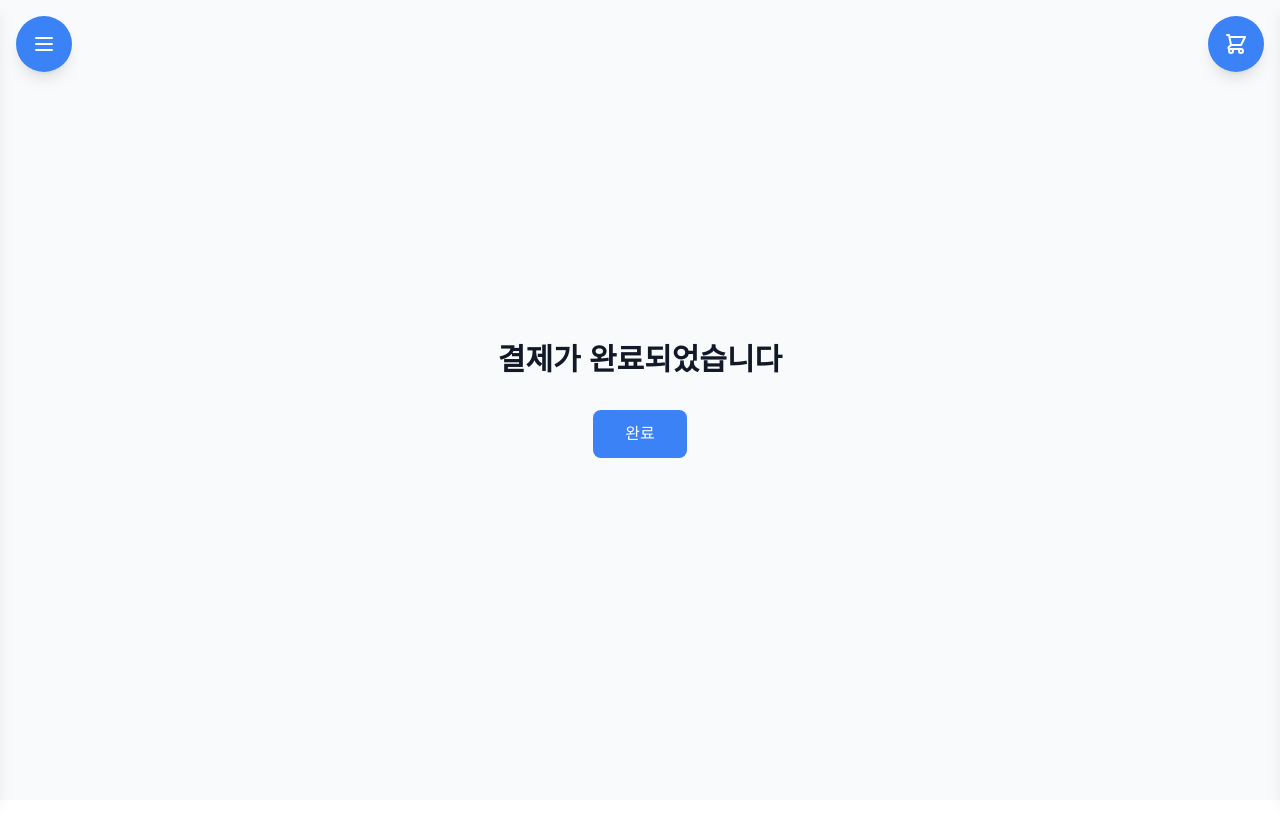
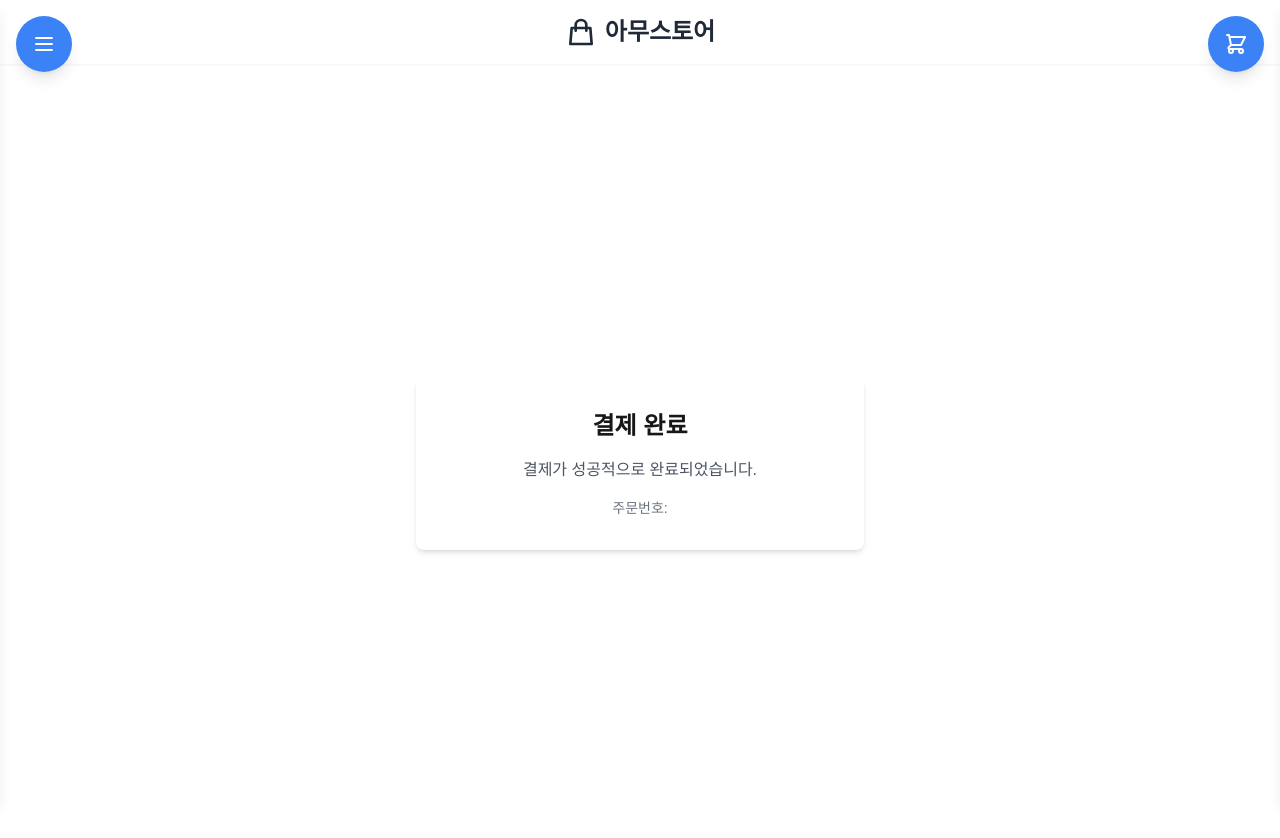
Before and after one commit to chococobyeol/ahmoostore, a Next.js app: page /payments/success in a window 1280 px wide. Shown: the top 838 px of the page. Before the commit the page ends 800 px from the top, so only its background shows below. Built offline with nearby package versions, Linux system fonts and the light colour scheme.

Commit message:
UI/UX 개선 및 기능 추가
- 사이드바 오버레이 및 닫기 기능 추가
- 헤더 컴포넌트 추가 및 디자인 개선
- 결제 완료 후 주문 상태 업데이트 기능 구현
- 전반적인 UI/UX 개선

```diff
--- a/src/app/layout.tsx
+++ b/src/app/layout.tsx
@@ -1,10 +1,8 @@
 import type { Metadata } from "next";
 import localFont from "next/font/local";
 import "./globals.css";
-import { CartProvider } from '@/context/CartContext';
-import { CartSidebar } from '@/components/CartSidebar';
-import UserMenuSidebar from '@/components/UserMenuSidebar';
-import { AuthProvider } from '@/context/AuthContext';
+import ClientProviders from '@/components/ClientProviders';
+import ClientLayout from '@/components/ClientLayout';
 
 const geistSans = localFont({
   src: "./fonts/GeistVF.woff",
@@ -35,13 +33,11 @@ export default function RootLayout({
       <body
         className={`${geistSans.variable} ${geistMono.variable} antialiased bg-white`}
       >
-        <AuthProvider>
-          <CartProvider>
-            <UserMenuSidebar />
-            <CartSidebar />
+        <ClientProviders>
+          <ClientLayout>
             {children}
-          </CartProvider>
-        </AuthProvider>
+          </ClientLayout>
+        </ClientProviders>
       </body>
     </html>
   );
--- a/src/app/payments/success/page.tsx
+++ b/src/app/payments/success/page.tsx
@@ -1,27 +1,64 @@
 'use client';
 
-import { useRouter } from 'next/navigation';
+import { useEffect, useState } from 'react'
+import { useSearchParams } from 'next/navigation'
 
 export default function PaymentSuccessPage() {
-  const router = useRouter();
+  const searchParams = useSearchParams()
+  const orderId = searchParams.get('orderId')
+  const [updateStatus, setUpdateStatus] = useState('pending')
 
-  const handleComplete = () => {
-    router.push('/'); // 홈페이지로 이동
-  };
+  useEffect(() => {
+    if (orderId) {
+      fetch('http://ahmoostore.local/wp-json/custom/v1/update-order-status', {
+        method: 'POST',
+        headers: {
+          'Content-Type': 'application/json',
+          'Accept': 'application/json',
+        },
+        credentials: 'include',
+        body: JSON.stringify({
+          order_id: orderId
+        })
+      })
+      .then(res => {
+        if (!res.ok) {
+          console.error('API 응답 에러:', res.status, res.statusText);
+          throw new Error('API 요청 실패');
+        }
+        return res.json();
+      })
+      .then(data => {
+        console.log('API 응답:', data);
+        if (data.success) {
+          setUpdateStatus('success');
+        } else {
+          setUpdateStatus('error');
+        }
+      })
+      .catch(error => {
+        console.error('주문 상태 업데이트 실패:', error);
+        setUpdateStatus('error');
+      });
+    }
+  }, [orderId]);
 
   return (
-    <div className="min-h-screen flex items-center justify-center bg-gray-50 py-12 px-4 sm:px-6 lg:px-8">
-      <div className="max-w-md w-full text-center">
-        <h1 className="text-3xl font-bold text-gray-900 mb-8">
-          결제가 완료되었습니다
-        </h1>
-        <button
-          onClick={handleComplete}
-          className="bg-blue-500 text-white px-8 py-3 rounded-lg hover:bg-blue-600 transition-colors"
-        >
-          완료
-        </button>
+    <div className="min-h-screen flex items-center justify-center">
+      <div className="bg-white p-8 rounded-lg shadow-md max-w-md w-full">
+        <h1 className="text-2xl font-bold text-center mb-4">결제 완료</h1>
+        <p className="text-center text-gray-600 mb-4">
+          결제가 성공적으로 완료되었습니다.
+        </p>
+        <p className="text-center text-sm text-gray-500">
+          주문번호: {orderId}
+        </p>
+        {updateStatus === 'error' && (
+          <p className="text-center text-red-500 mt-4">
+            주문 상태 업데이트 중 문제가 발생했습니다.
+          </p>
+        )}
       </div>
     </div>
-  );
+  )
 }
--- a/src/components/CartSidebar.tsx
+++ b/src/components/CartSidebar.tsx
@@ -2,13 +2,18 @@
 
 import { useCart } from '@/context/CartContext';
 import Image from 'next/image';
-import { useState } from 'react';
+import { useState, useEffect } from 'react';
 import { useRouter } from 'next/navigation';
 
-export function CartSidebar() {
+export default function CartSidebar() {
   const { items, removeFromCart, updateQuantity } = useCart();
   const [isOpen, setIsOpen] = useState(false);
   const router = useRouter();
+  const [mounted, setMounted] = useState(false);
+
+  useEffect(() => {
+    setMounted(true);
+  }, []);
 
   const total = items.reduce((sum, item) => sum + parseInt(item.price) * item.quantity, 0);
 
@@ -16,6 +21,10 @@ export function CartSidebar() {
     setIsOpen(false);
     router.push('/checkout');
   };
+
+  if (!mounted) {
+    return null;
+  }
 
   return (
     <>
--- /dev/null
+++ b/src/components/ClientLayout.tsx
@@ -0,0 +1,29 @@
+'use client'
+
+import dynamic from 'next/dynamic'
+import Header from './Header'
+
+const UserMenuSidebar = dynamic(() => import('./UserMenuSidebar'), {
+  ssr: false
+})
+
+const CartSidebar = dynamic(() => import('./CartSidebar'), {
+  ssr: false
+})
+
+export default function ClientLayout({
+  children
+}: {
+  children: React.ReactNode
+}) {
+  return (
+    <div className="min-h-screen">
+      <Header />
+      <UserMenuSidebar />
+      <CartSidebar />
+      <main className="pt-16">
+        {children}
+      </main>
+    </div>
+  )
+}
--- /dev/null
+++ b/src/components/ClientProviders.tsx
@@ -0,0 +1,18 @@
+'use client'
+
+import { CartProvider } from '@/context/CartContext'
+import { AuthProvider } from '@/context/AuthContext'
+
+export default function ClientProviders({
+  children,
+}: {
+  children: React.ReactNode
+}) {
+  return (
+    <AuthProvider>
+      <CartProvider>
+        {children}
+      </CartProvider>
+    </AuthProvider>
+  )
+}
--- a/src/components/Header.tsx
+++ b/src/components/Header.tsx
@@ -6,18 +6,30 @@ import { usePathname } from 'next/navigation';
 export default function Header() {
   const pathname = usePathname();
 
-  // 홈페이지에서는 헤더를 숨김
-  if (pathname === '/') {
-    return null;
-  }
+  // 홈페이지에서는 헤더를 표시하지 않음
+  if (pathname === '/') return null;
 
   return (
-    <header className="fixed top-0 left-0 right-0 h-16 bg-white shadow-sm z-50 flex items-center justify-center">
+    <header className="fixed top-0 left-0 right-0 h-16 flex items-center justify-center bg-white/80 backdrop-blur-sm z-20 shadow-sm">
       <Link
         href="/"
-        className="text-2xl font-bold text-gray-800 hover:text-blue-600 transition-colors"
+        className="text-2xl font-bold text-gray-800 hover:text-blue-600 transition-colors flex items-center gap-2"
       >
-        아무 스토어
+        <svg
+          xmlns="http://www.w3.org/2000/svg"
+          className="h-8 w-8"
+          fill="none"
+          viewBox="0 0 24 24"
+          stroke="currentColor"
+        >
+          <path
+            strokeLinecap="round"
+            strokeLinejoin="round"
+            strokeWidth={2}
+            d="M16 11V7a4 4 0 00-8 0v4M5 9h14l1 12H4L5 9z"
+          />
+        </svg>
+        <span>아무스토어</span>
       </Link>
     </header>
   );
--- a/src/components/UserMenuSidebar.tsx
+++ b/src/components/UserMenuSidebar.tsx
@@ -1,24 +1,33 @@
 'use client';
 
-import { useState } from 'react';
+import { useState, useEffect } from 'react';
 import Link from 'next/link';
 import { useAuth } from '@/context/AuthContext';
 
 export default function UserMenuSidebar() {
   const [isOpen, setIsOpen] = useState(false);
   const { isLoggedIn, user, logout } = useAuth();
+  const [mounted, setMounted] = useState(false);
+
+  useEffect(() => {
+    setMounted(true);
+  }, []);
 
   const handleLogout = () => {
     logout();
     setIsOpen(false);
   };
 
+  if (!mounted) {
+    return null;
+  }
+
   return (
     <>
       {/* 햄버거 버튼 */}
       <button
         onClick={() => setIsOpen(true)}
-        className="fixed left-4 top-4 bg-blue-500 text-white p-4 rounded-full shadow-lg hover:bg-blue-600 z-[100]"
+        className="fixed left-4 top-4 bg-blue-500 text-white p-4 rounded-full shadow-lg hover:bg-blue-600 z-30"
       >
         <div className="relative">
           <svg
@@ -38,9 +47,17 @@ export default function UserMenuSidebar() {
         </div>
       </button>
 
+      {/* 사이드바 오버레이 */}
+      {isOpen && (
+        <div
+          className="fixed inset-0 bg-black bg-opacity-50 z-40"
+          onClick={() => setIsOpen(false)}
+        />
+      )}
+
       {/* 사이드바 */}
       <div
-        className={`fixed left-0 top-0 h-full w-96 bg-white shadow-lg transform transition-transform duration-300 ease-in-out z-[100] ${
+        className={`fixed left-0 top-0 h-full w-96 bg-white shadow-lg transform transition-transform duration-300 ease-in-out z-50 ${
           isOpen ? 'translate-x-0' : '-translate-x-full'
         }`}
       >
```
Also changed, not shown: 1 other file (tests, documents, lock files or other folders).
